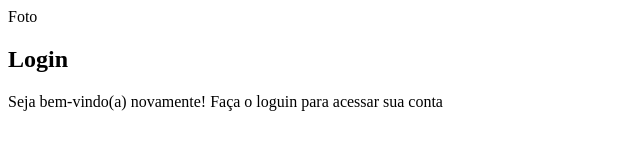
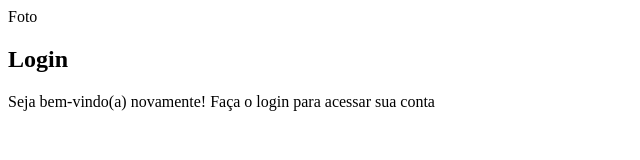
Before and after one commit to giovanacassias/projeto-login, a plain HTML site: page index.html in a window 1280 px wide. Shown: the full height of the page, 0-640 px from the left. Drawn offline with Linux system fonts and the light colour scheme.

Commit message:
Update index.html

```diff
--- a/index.html
+++ b/index.html
@@ -15,7 +15,7 @@
             </div>
             <div id="formulario">
                 <h1>Login</h1>
-                <p>Seja bem-vindo(a) novamente! Faça o loguin para acessar sua conta</p>
+                <p>Seja bem-vindo(a) novamente! Faça o login para acessar sua conta</p>
                 <form action="login.php" method="post"></form>
             </div>
         </section>
```
